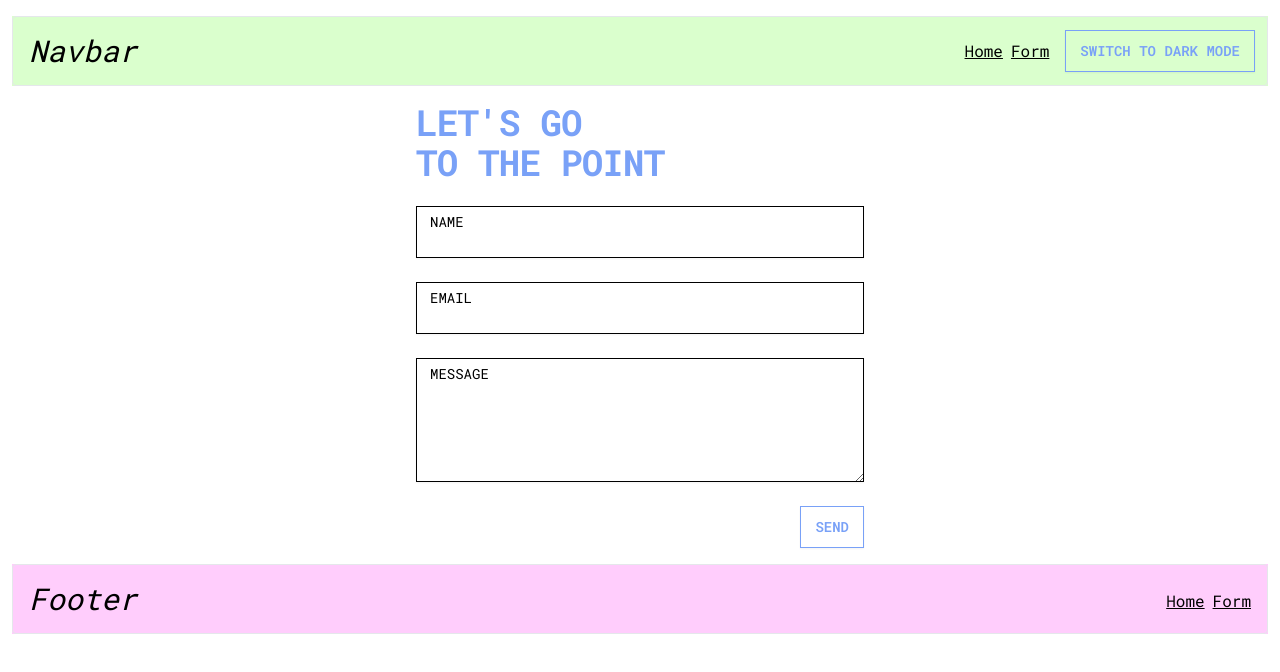
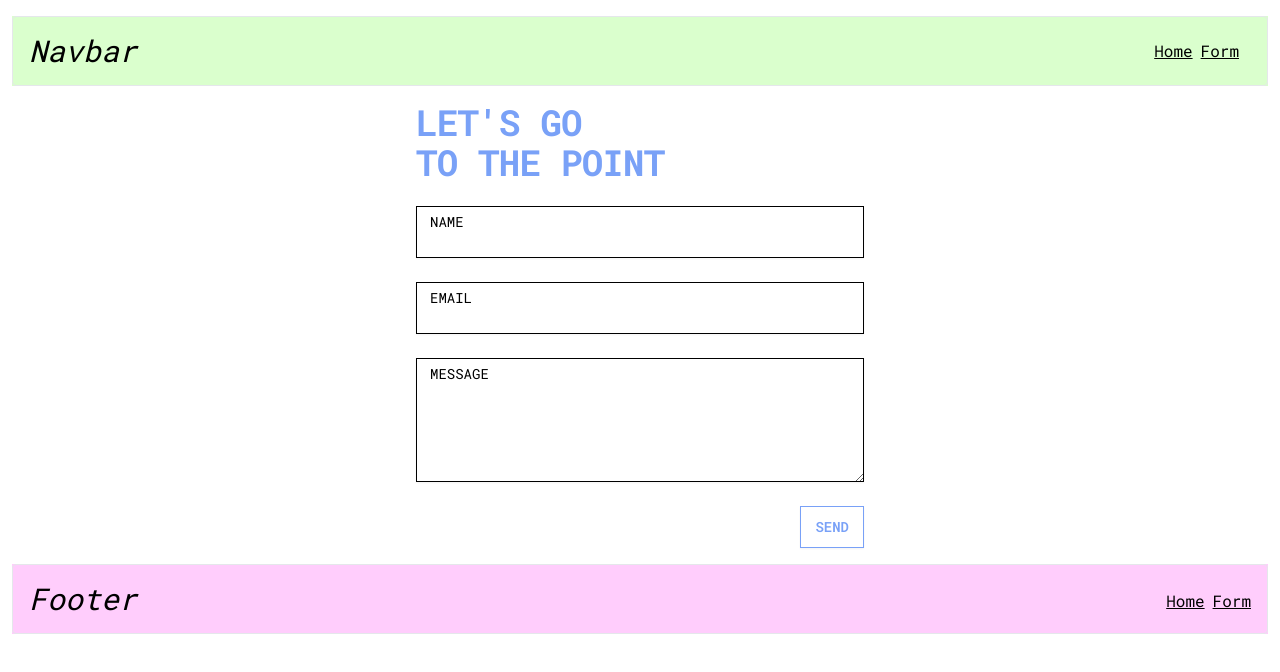
Before and after one commit to lisandrojm/portfolio-start-running, a Next.js app: page /form in a window 1280 px wide. Shown: the top 672 px of the page. Built offline with nearby package versions, Linux system fonts and the light colour scheme.

Commit message:
refactoring

```diff
--- a/src/app/_components/Navbar.tsx
+++ b/src/app/_components/Navbar.tsx
@@ -2,7 +2,6 @@
 
 import Link from 'next/link';
 import styles from '@/_styles/_components/Navbar.module.css';
-import ThemeSwitcher from '@/_components/ThemeSwitcher';
 export default function Navbar() {
   return (
     <nav className={`${styles.navbar} m-3`}>
@@ -19,7 +18,6 @@ export default function Navbar() {
               Form
             </Link>
           </li>
-          <ThemeSwitcher />
         </ul>
       </div>
     </nav>
--- a/src/app/_components/ThemeSwitcher.tsx
+++ /dev/null
@@ -1,24 +0,0 @@
-// src/app/_components/ThemeSwitcher.tsx
-'use client';
-import { Button } from '@/_components/_ui';
-
-import { useState, useEffect } from 'react';
-
-export default function ThemeSwitcher() {
-  const [theme, setTheme] = useState('dark');
-
-  const toggleTheme = () => {
-    const newTheme = theme === 'dark' ? 'light' : 'dark';
-    document.documentElement.setAttribute('data-theme', newTheme);
-    setTheme(newTheme);
-  };
-
-  useEffect(() => {
-    // Al cargar el componente, verifica el tema preferido del usuario
-    const userPrefersDark = window.matchMedia('(prefers-color-scheme: dark)').matches;
-    document.documentElement.setAttribute('data-theme', userPrefersDark ? 'dark' : 'light');
-    setTheme(userPrefersDark ? 'dark' : 'light');
-  }, []); // Solo se ejecuta una vez al montar el componente
-
-  return <Button onClick={toggleTheme}>Switch to {theme === 'dark' ? 'light' : 'dark'} mode</Button>;
-}
--- a/src/app/_styles/globals.css
+++ b/src/app/_styles/globals.css
@@ -18,14 +18,14 @@
 @layer base {
   :root {
     /* Colors */
-    --accent-1: #ffffff; /* white */
-    --accent-2: #000000; /* black */
-    --accent-3: #15151e; /* darkblue */
-    --accent-4: #08c294; /* green */
-    --accent-5: #79a1f7; /* blue */
-    --accent-6: #ba9af7; /* violet */
-    --accent-7: #f7768e; /* red */
-    --accent-8: #ff9e63; /* orange */
+    --accent-1: #000000;
+    --accent-2: #ffffff;
+    --accent-3: #f7768e;
+    --accent-4: #ba9af7;
+    --accent-5: #ff9e63;
+    --accent-6: #08c294;
+    --accent-7: #15151e;
+    --accent-8: #79a1f7;
   }
 
   @media (prefers-color-scheme: dark) {
```
